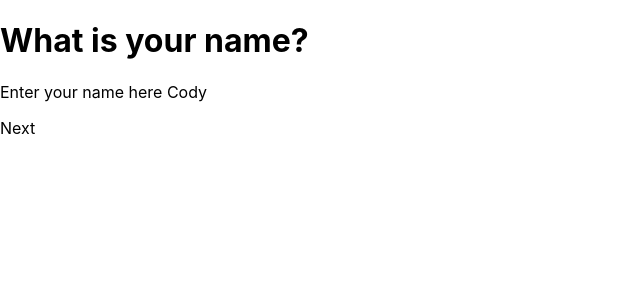
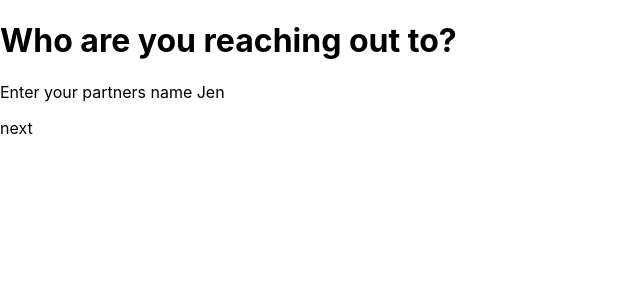
Before and after one commit to kent28808/olivebranchr2, a Next.js app: page /screen04 in a window 1280 px wide. Shown: the top 300 px of the page, without its empty margins (0-640 px from the left). Built offline with nearby package versions, Linux system fonts and the light colour scheme.

Commit message:
incorporated twilio changes to screens 03 and 04

```diff
--- a/pages/screen04.js
+++ b/pages/screen04.js
@@ -1,20 +1,19 @@
 import Link from "next/link";
 import { useContext } from "react";
-import { MessageContext } from "../context/MessageContext"; // Wrap in {} b/c exported context w/o keyword default
+import { MessageContext } from "../context/MessageContext";
 
-const nameScreen = () => {
+const name2screen = () => {
   const value = useContext(MessageContext);
   console.log(value);
-
   return (
     <div>
-      <h1>What is your name?</h1>
-      <p>Enter your name here {value.sender} </p>
+      <h1>Who are you reaching out to?</h1>
+      <p>Enter your partners name {value.recipient}</p>
       <Link href='/screen05'>
-        <a>Next</a>
+        <a>next</a>
       </Link>
     </div>
   );
 };
 
-export default nameScreen;
+export default name2screen;
```
Also changed, not shown: pages/screen03.js (+10 -5 lines), pages/screen05.js (+0 -20 lines), 1 other file (tests, documents, lock files or other folders).
